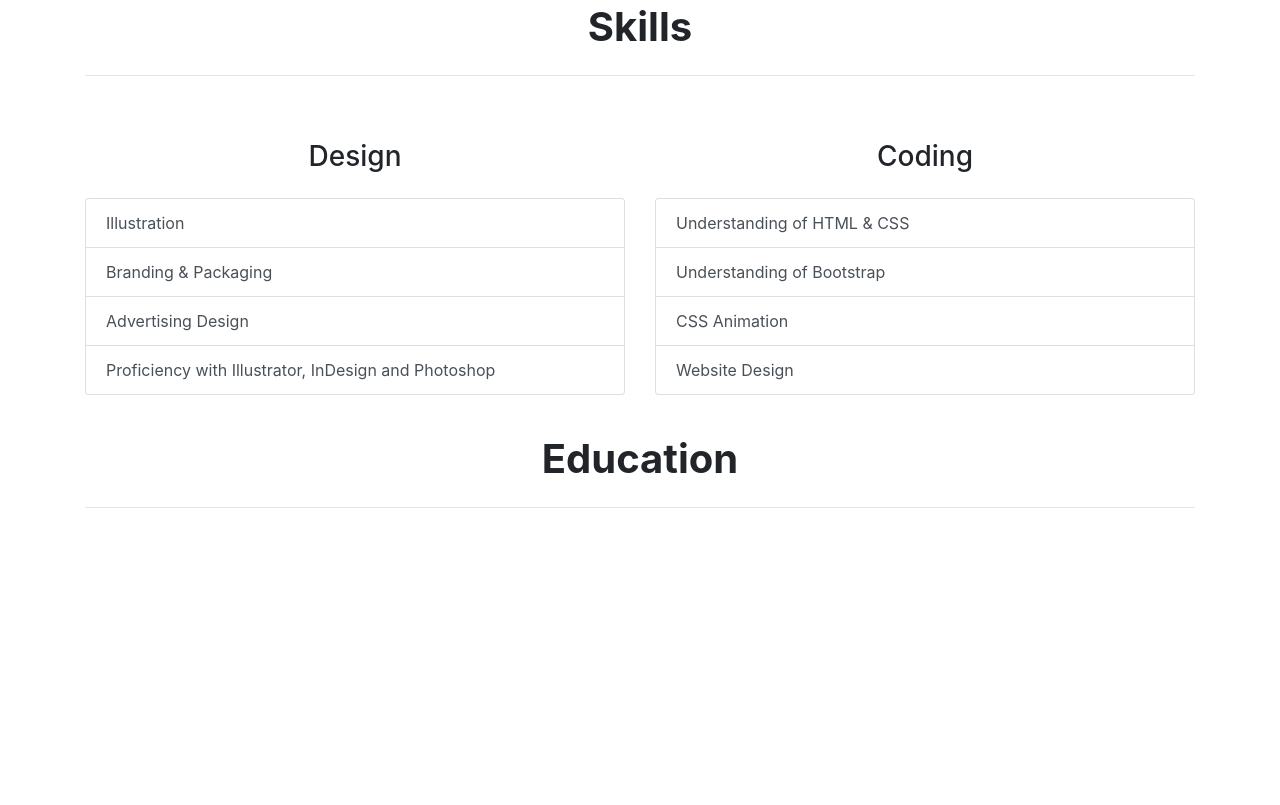
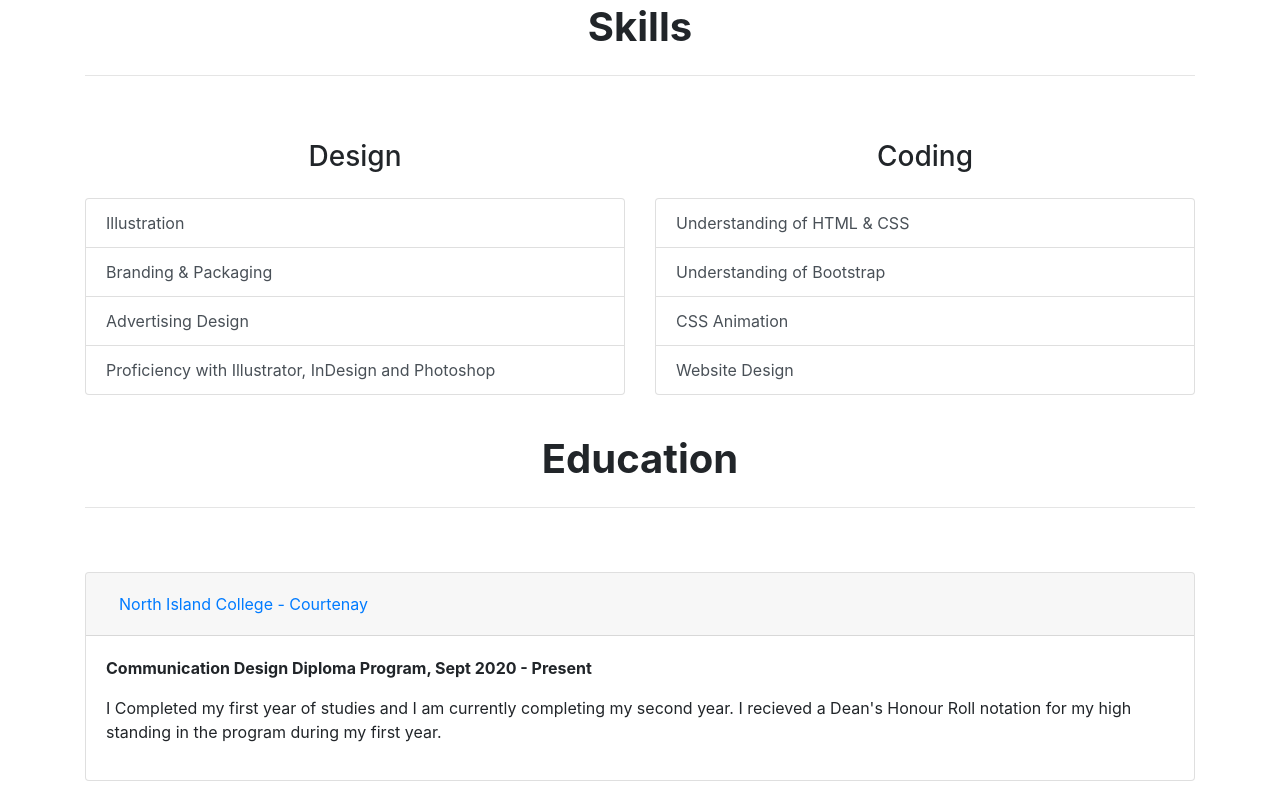
Before and after one commit to nic-dgl203-2021FA/assignment3c-jennzboy, a plain HTML site: page index.html in a window 1280 px wide. Shown: the part 2201-3006 px from the top of the page. Before the commit the page ends 2749 px from the top, so only its background shows below. Drawn offline with nearby package versions, Linux system fonts and the light colour scheme.

Commit message:
Add card for NIC education to accordion

```diff
--- a/index.html
+++ b/index.html
@@ -184,6 +184,22 @@
       <section class="col-12">
 
         <div id="accordion">
+          <div class="card mt-5">
+            <div class="card-header" id="headingOne">
+              <h4 class="mb-0">
+                <button class="btn btn-link" data-toggle="collapse" data-target="#collapseOne" aria-expanded="true" aria-controls="collapseOne">
+                  North Island College - Courtenay
+                </button>
+              </h4>
+            </div><!-- card header -->
+
+            <div id="collapseOne" class="collapse show" aria-labelledby="headingOne" data-parent="#accordion">
+              <div class="card-body">
+                <p class="font-weight-bold">Communication Design Diploma Program, Sept 2020 - Present</p>
+                <p>I Completed my first year of studies and I am currently completing my second year. I recieved a Dean's Honour Roll notation for my high standing in the program during my first year.</p>
+              </div>
+            </div>
+          </div><!-- card -->
         </div><!-- accordion -->
       </section>
     </div><!-- row -->
```
